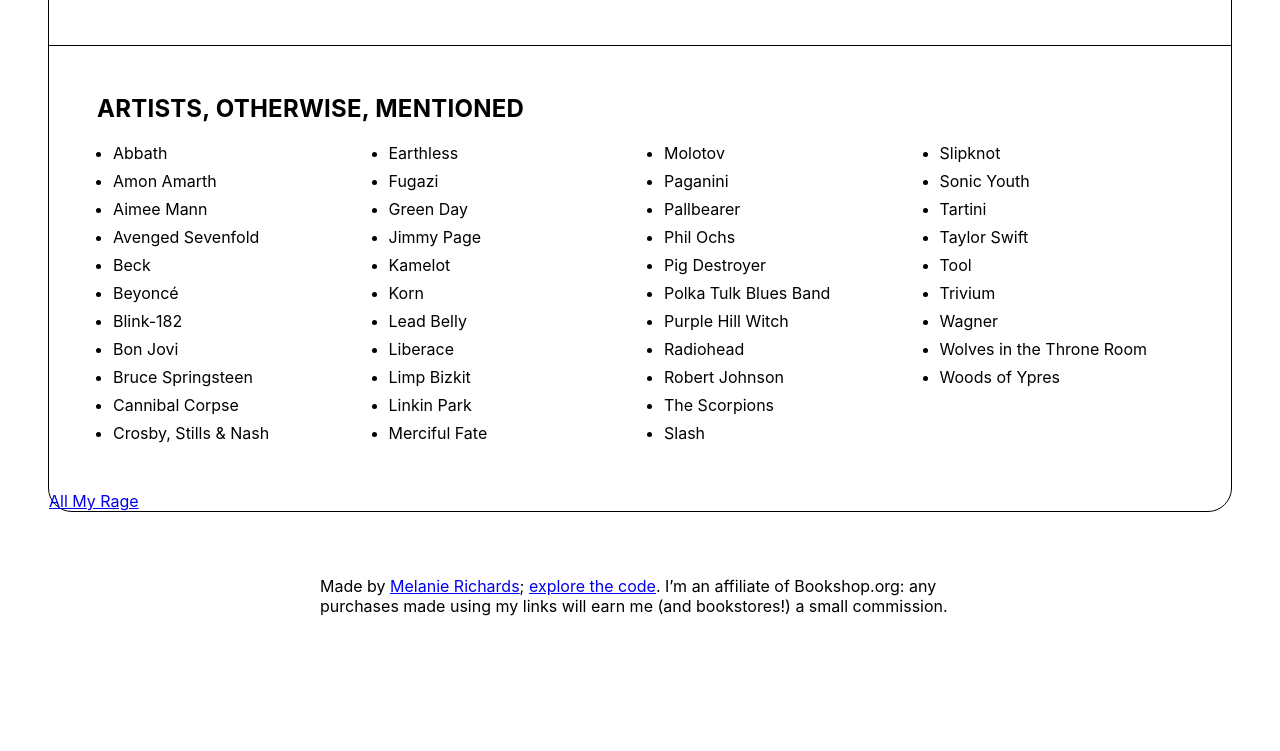
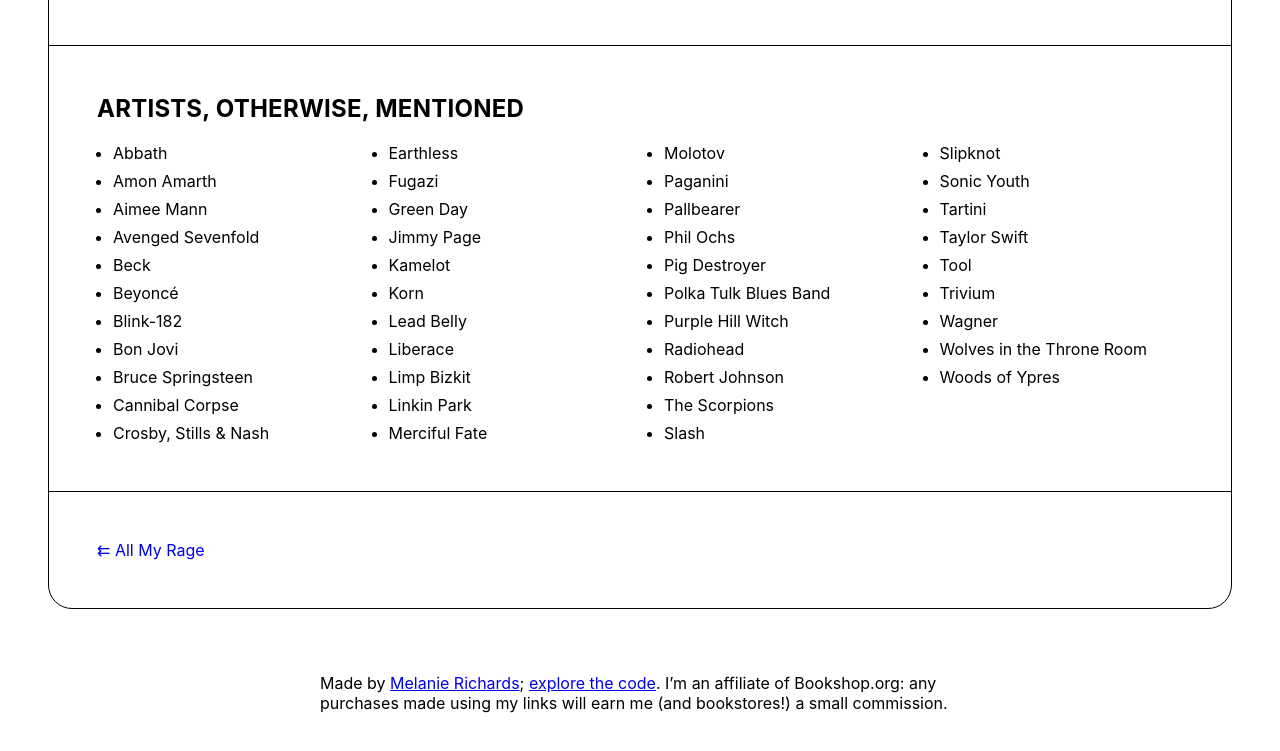
Before and after one commit to melanierichards/lit-tapes, an Eleventy site: page src/posts/2024-01-11-we-sold-our-souls.md in a window 1280 px wide. Shown: the part 1835-2586 px from the top of the page. Before the commit the page ends 2547 px from the top, so only its background shows below. Built offline with nearby package versions, Linux system fonts and the light colour scheme; Eleventy itself is replaced by a stand-in of ours; files that its build step writes are made by us from their sources.

Commit message:
Scaffold pagination

```diff
--- a/src/_includes/partials/c-pagination--post.njk
+++ b/src/_includes/partials/c-pagination--post.njk
@@ -15,13 +15,15 @@
     {% if prevItemIndex >= 0 %}
       {% set prev = collections.posts[prevItemIndex] %}
       <a class="c-pagination__older" href="{{ prev.url }}">
-        <span>{{ prev.data.title }}</span>
+        <span class="c-pagination__arrow">⇇</span>
+        <span class="c-pagination__label">{{ prev.data.title }}</span>
       </a>
     {% endif %}
     {% if nextItemIndex < collections.posts.length %}
       {% set next = collections.posts[nextItemIndex] %}
       <a class="c-pagination__newer" href="{{ next.url }}">
-        <span>{{ next.data.title }}</span>
+        <span class="c-pagination__label">{{ next.data.title }}</span>
+        <span class="c-pagination__arrow">⇉</span>
       </a>
     {% endif %}
   </div>
--- a/src/assets/sass/layout.scss
+++ b/src/assets/sass/layout.scss
@@ -10,7 +10,7 @@
   margin-top: var(--space-primary);
 }
 
-section {
+section, .l-section {
   padding: var(--space-primary);
 
   &:not(:first-child) {
--- /dev/null
+++ b/src/assets/sass/partials/c-pagination.scss
@@ -0,0 +1,61 @@
+/*
+ *  =============================================
+ *  COMPONENT: PAGINATION
+ *  =============================================
+ */
+
+.c-pagination__links {
+  position: relative;
+}
+
+a.c-pagination__older,
+a.c-pagination__newer {
+  border-bottom: 0;
+  display: block;
+  position: relative;
+  text-decoration: none;
+
+  .c-pagination__label {
+    border-bottom: 1px solid transparent;
+  }
+
+  &:hover {
+    .c-pagination__label {
+      border-bottom-color: currentColor;
+    }
+  }
+}
+
+.c-pagination__arrow {
+  display: inline-block;
+  transition: transform 200ms ease-in-out;
+}
+
+.c-pagination__older:hover {
+  .c-pagination__arrow {
+    transform: translateX(-.25em);
+  }
+}
+
+.c-pagination__newer:hover {
+  .c-pagination__arrow {
+    transform: translateX(.25em);
+  }
+}
+
+@media (min-width: 32em) {
+  .c-pagination__links {
+    align-items: center;
+    display: flex;
+    justify-content: flex-end;
+  }
+
+  .c-pagination__links--has-next {
+    justify-content: space-between;
+  }
+
+  a.c-pagination__older,
+  a.c-pagination__newer {
+    max-width: 50%;
+}
+}
--- a/src/assets/sass/style.scss
+++ b/src/assets/sass/style.scss
@@ -6,8 +6,9 @@
 @import 'partials/header';
 @import 'partials/footer';
 
+@import 'partials/c-pagination';
+@import 'partials/c-post-item';
 @import 'partials/c-skip-link';
-@import 'partials/c-post-item';
 
 @import 'pages/home';
 @import 'pages/post';
```
Also changed, not shown: src/assets/css/style.css, 1 other file.
